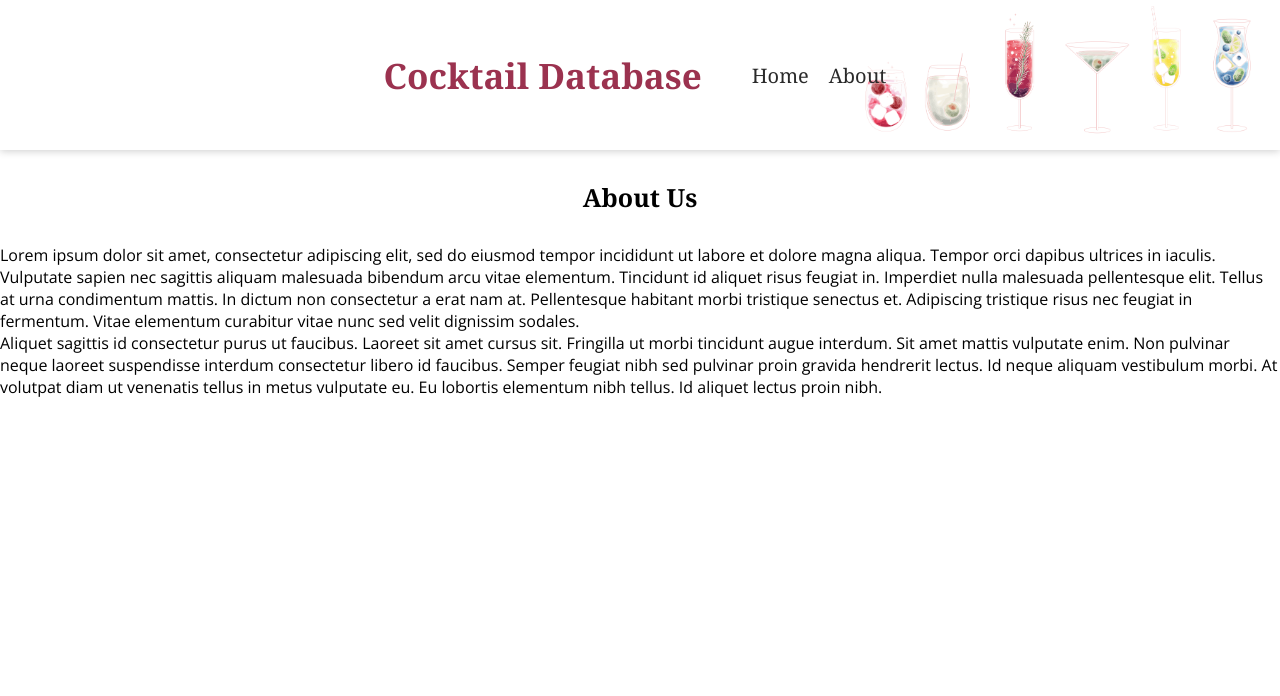
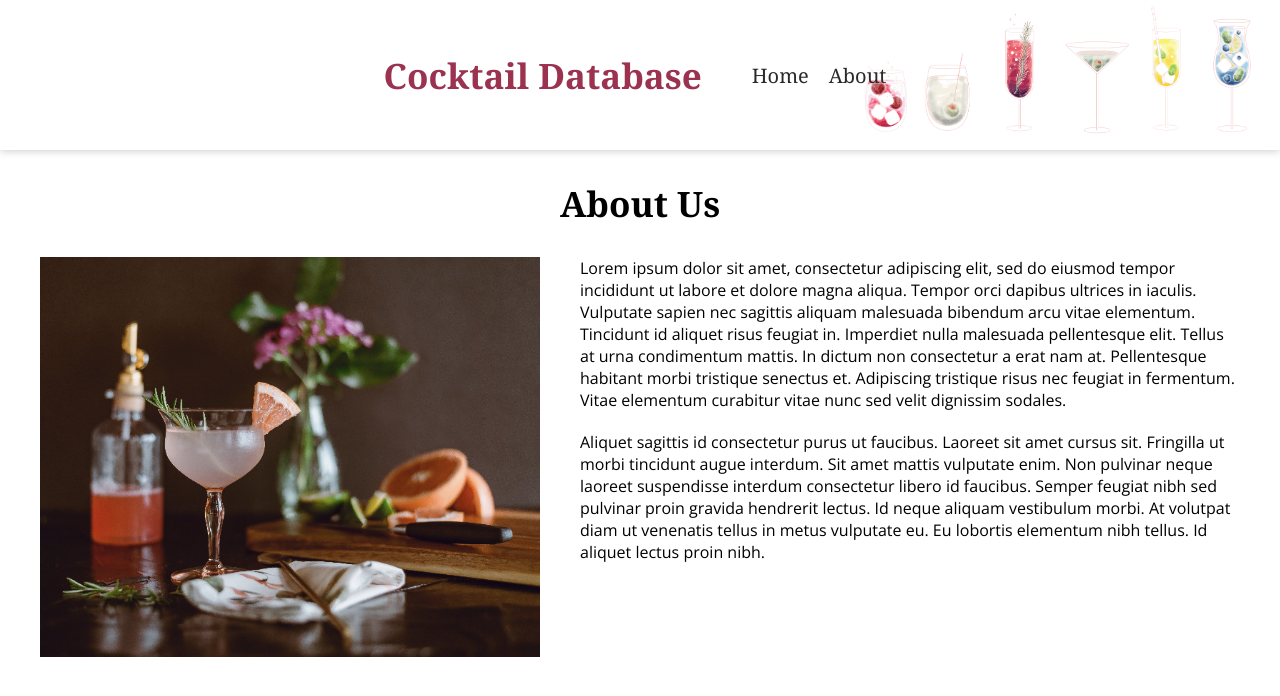
Before and after one commit to marinaspas/cocktails, a React (Create React App) app: page /about in a window 1280 px wide. Shown: the top 696 px of the page. Built offline with nearby package versions, Linux system fonts and the light colour scheme; no server answers.

Commit message:
added some styles to single page cocktails and about section

```diff
--- a/src/components/Cocktail.css
+++ b/src/components/Cocktail.css
@@ -33,7 +33,7 @@
   color: #5d5b5b;
 }
 .section-title {
-  font-size: 25px;
+  font-size: 35px;
   font-family: "Noto Serif", serif;
   text-align: center;
   padding: 30px 0;
@@ -44,3 +44,6 @@
   height: 70px;
   margin: 50px auto 0 auto;
 }
+.cocktails-tiles {
+  margin-bottom: 30px;
+}
--- a/src/components/CocktailList.js
+++ b/src/components/CocktailList.js
@@ -23,7 +23,7 @@ export default function CocktailList() {
     );
   }
   return (
-    <section className="section">
+    <section className="section cocktails-tiles">
       <h2 className="section-title">Cocktails</h2>
       <div className="cocktails-wrapper">
         {cocktails.map((item) => {
--- a/src/components/Navbar.js
+++ b/src/components/Navbar.js
@@ -7,13 +7,13 @@ const Navbar = () => {
     <nav className="navbar">
       <div className="nav-center">
         <div className="logo">
-          <Link to="/" exact>
+          <Link to="/" exact="true">
             <h1>Cocktail Database</h1>
           </Link>
         </div>
         <ul className="nav-list">
           <li className="nav-link">
-            <Link to="/" exact className="nav-text">
+            <Link to="/" exact="true" className="nav-text">
               Home
             </Link>
           </li>
--- /dev/null
+++ b/src/pages/About.css
@@ -0,0 +1,16 @@
+.about-section {
+  max-width: 1200px;
+  margin: 0 auto;
+}
+.about-section p {
+  margin-bottom: 20px;
+}
+.about-img {
+  width: 500px;
+}
+.about-wrapper {
+  display: flex;
+}
+.about-content {
+  padding-left: 40px;
+}
--- a/src/pages/About.js
+++ b/src/pages/About.js
@@ -1,29 +1,39 @@
 import React from "react";
+import "./About.css";
 
 const About = () => {
   return (
     <section className="section about-section">
       <h1 className="section-title">About Us</h1>
-      <p>
-        Lorem ipsum dolor sit amet, consectetur adipiscing elit, sed do eiusmod
-        tempor incididunt ut labore et dolore magna aliqua. Tempor orci dapibus
-        ultrices in iaculis. Vulputate sapien nec sagittis aliquam malesuada
-        bibendum arcu vitae elementum. Tincidunt id aliquet risus feugiat in.
-        Imperdiet nulla malesuada pellentesque elit. Tellus at urna condimentum
-        mattis. In dictum non consectetur a erat nam at. Pellentesque habitant
-        morbi tristique senectus et. Adipiscing tristique risus nec feugiat in
-        fermentum. Vitae elementum curabitur vitae nunc sed velit dignissim
-        sodales.
-      </p>
-      <p>
-        Aliquet sagittis id consectetur purus ut faucibus. Laoreet sit amet
-        cursus sit. Fringilla ut morbi tincidunt augue interdum. Sit amet mattis
-        vulputate enim. Non pulvinar neque laoreet suspendisse interdum
-        consectetur libero id faucibus. Semper feugiat nibh sed pulvinar proin
-        gravida hendrerit lectus. Id neque aliquam vestibulum morbi. At volutpat
-        diam ut venenatis tellus in metus vulputate eu. Eu lobortis elementum
-        nibh tellus. Id aliquet lectus proin nibh.
-      </p>
+      <div className="about-wrapper">
+        <img
+          src="../images/cocktails-about.jpg"
+          alt="cocktail on a table"
+          className="about-img"
+        />
+        <div className="about-content">
+          <p>
+            Lorem ipsum dolor sit amet, consectetur adipiscing elit, sed do
+            eiusmod tempor incididunt ut labore et dolore magna aliqua. Tempor
+            orci dapibus ultrices in iaculis. Vulputate sapien nec sagittis
+            aliquam malesuada bibendum arcu vitae elementum. Tincidunt id
+            aliquet risus feugiat in. Imperdiet nulla malesuada pellentesque
+            elit. Tellus at urna condimentum mattis. In dictum non consectetur a
+            erat nam at. Pellentesque habitant morbi tristique senectus et.
+            Adipiscing tristique risus nec feugiat in fermentum. Vitae elementum
+            curabitur vitae nunc sed velit dignissim sodales.
+          </p>
+          <p>
+            Aliquet sagittis id consectetur purus ut faucibus. Laoreet sit amet
+            cursus sit. Fringilla ut morbi tincidunt augue interdum. Sit amet
+            mattis vulputate enim. Non pulvinar neque laoreet suspendisse
+            interdum consectetur libero id faucibus. Semper feugiat nibh sed
+            pulvinar proin gravida hendrerit lectus. Id neque aliquam vestibulum
+            morbi. At volutpat diam ut venenatis tellus in metus vulputate eu.
+            Eu lobortis elementum nibh tellus. Id aliquet lectus proin nibh.
+          </p>
+        </div>
+      </div>
     </section>
   );
 };
--- /dev/null
+++ b/src/pages/Error.css
@@ -0,0 +1,24 @@
+.error-container {
+  max-width: 1200px;
+  margin: 0 auto;
+  padding-top: 50px;
+}
+.error-title {
+  font-size: 35px;
+  font-weight: 700;
+  font-family: "Noto Serif", serif;
+  text-align: center;
+  padding-bottom: 30px;
+}
+.center {
+  display: flex;
+  justify-content: center;
+}
+.glass-wrap {
+  display: flex;
+  justify-content: center;
+  margin-top: 30px;
+}
+.glass-wrap img {
+  width: 300px;
+}
--- a/src/pages/Error.js
+++ b/src/pages/Error.js
@@ -1,12 +1,20 @@
 import React from "react";
 import { Link } from "react-router-dom";
+import "./Error.css";
 
 const Error = () => {
   return (
     <section className="error-page section">
       <div className="error-container">
-        <h1>Oops! It's a dead end... </h1>
-        <Link to="/">Go back home</Link>
+        <h1 className="error-title">Oops! It's a dead end... </h1>
+        <div className="center">
+          <Link to="/" exact="true" className="btn-primary">
+            Go back home
+          </Link>
+        </div>
+        <div className="glass-wrap">
+          <img src="../images/empty-glass.jpg" alt="an empty glass" />
+        </div>
       </div>
     </section>
   );
--- /dev/null
+++ b/src/pages/SingleCocktail.css
@@ -0,0 +1,39 @@
+.cocktail-section {
+  max-width: 1100px;
+  margin: 0 auto;
+}
+.drink-img {
+  width: 500px;
+  height: auto;
+  display: block;
+}
+.drink {
+  display: flex;
+}
+.drink-info {
+  padding-left: 40px;
+}
+.drink-list-item {
+  padding: 5px 0;
+}
+.drink-data {
+  display: inline-block;
+  background: #c2d1fa;
+  color: #2a2a2a;
+  border-radius: 3px;
+  padding: 5px 10px;
+  font-family: "Noto-Serif", serif;
+}
+.ingredients-list {
+  list-style: disc;
+  padding-left: 20px;
+}
+.btn-primary {
+  background-color: #6083af;
+  padding: 5px 10px;
+  border-radius: 3px;
+  color: #fff;
+}
+.btn-wrap {
+  margin-top: 30px;
+}
--- a/src/pages/SingleCocktail.js
+++ b/src/pages/SingleCocktail.js
@@ -1,10 +1,11 @@
 import React from "react";
 import { useParams, Link } from "react-router-dom";
 import Loading from "../components/Loading";
+import "./SingleCocktail.css";
 
 const getIngredients = (ingredients, measures) => {
   return (
-    <ul>
+    <ul className="ingredients-list">
       {ingredients.map((ingredient) => {
         console.log(ingredient, "this is an ingredient");
         return (
@@ -95,33 +96,47 @@ export default function SingleCocktail() {
 
   return (
     <section className="section cocktail-section">
+      <div className="btn-wrap">
         <Link to="/" className="btn btn-primary">
-        back home
+          back
         </Link>
+      </div>
       <h2 className="section-title">{name}</h2>
       <div className="drink">
         <img src={image} alt={name} className="drink-img" />
         <div className="drink-info">
+          <ul>
+            <li className="drink-list-item">
               <p>
                 <span className="drink-data">name: </span> {name}
               </p>
+            </li>
+            <li className="drink-list-item">
               <p>
                 <span className="drink-data">category: </span> {category}
               </p>
+            </li>
+            <li className="drink-list-item">
               <p>
                 <span className="drink-data">info: </span> {info}
               </p>
+            </li>
+            <li className="drink-list-item">
               <p>
                 <span className="drink-data">glass: </span> {glass}
               </p>
+            </li>
+            <li className="drink-list-item">
               <p>
-            <span className="drink-data">instructions: </span> {instructions}
+                <span className="drink-data">instructions: </span>{" "}
+                {instructions}
               </p>
-          <div>
-            <span className="drink-data">
-              ingredients: {getIngredients(ingredients)}
-            </span>
-          </div>
+            </li>
+            <li className="drink-list-item">
+              <span className="drink-data">ingredients:</span>
+              {getIngredients(ingredients)}
+            </li>
+          </ul>
         </div>
       </div>
     </section>
```
Also changed, not shown: public/images/cocktails-about.jpg (added), public/images/empty-glass.jpg (added). Lines whose indentation alone changed are shown as unchanged.
